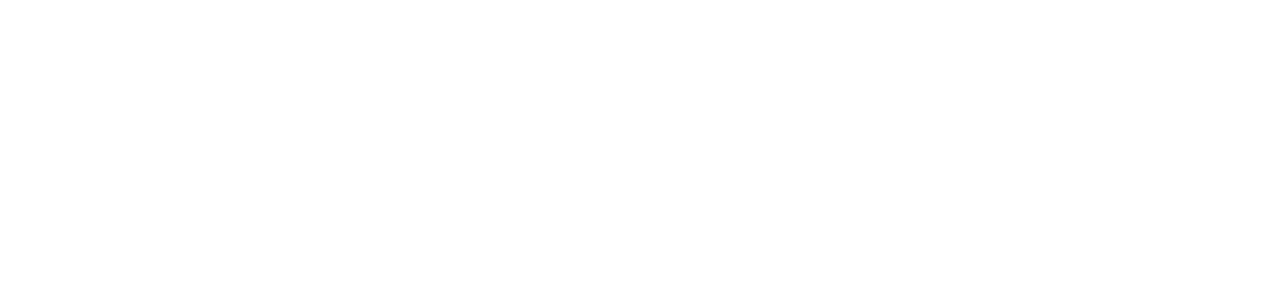
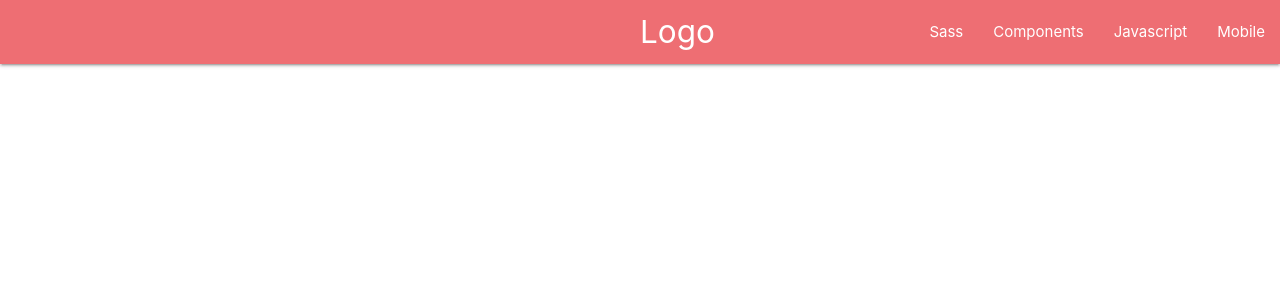
Before and after one commit to Shellsea31/evergreen-clean, a React (Create React App) app in the folder client/: page / in a window 1280 px wide. Shown: the top 300 px of the page. Built offline with nearby package versions, Linux system fonts and the light colour scheme.

Commit message:
ADDED: onClick event to collapsed menu, console log menu

```diff
--- a/client/src/App.css
+++ b/client/src/App.css
@@ -1,6 +1,5 @@
 .App {
   text-align: center;
-  background-color: #282c34;
 }
 
 .App-header {
--- a/client/src/App.js
+++ b/client/src/App.js
@@ -1,11 +1,12 @@
 // import logo from './logo.svg';
 import './App.css';
+import NavBar from './components/NavBar/NavBar';
 
 
 function App() {
   return (
     <div className="App">
-
+      <NavBar/>
     </div>
   );
 }
--- a/client/src/components/NavBar/NavBar.js
+++ b/client/src/components/NavBar/NavBar.js
@@ -1,11 +1,56 @@
-import React from 'react'
+import React from "react";
+const NavBar = () => {
+  return (
+    <div>
+      <nav>
+        <div class="nav-wrapper">
+          <a href="#!" class="brand-logo">
+            Logo
+          </a>
+          <a
+            onClick={(e) => {
+              e.preventDefault();
+              console.log("menu");
+            }}
+            href="#"
+            data-target="mobile-demo"
+            class="sidenav-trigger"
+          >
+            <i class="material-icons">menu</i>
+          </a>
+          <ul class="right hide-on-med-and-down">
+            <li>
+              <a href="sass.html">Sass</a>
+            </li>
+            <li>
+              <a href="badges.html">Components</a>
+            </li>
+            <li>
+              <a href="collapsible.html">Javascript</a>
+            </li>
+            <li>
+              <a href="mobile.html">Mobile</a>
+            </li>
+          </ul>
+        </div>
+      </nav>
 
-const NavBar = () => {
-    return (
-        <div>
-            <h1>This is NavBar</h1>
-        </div>
-    )
-}
+      <ul class="sidenav" id="mobile-demo">
+        <li>
+          <a href="sass.html">Sass</a>
+        </li>
+        <li>
+          <a href="badges.html">Components</a>
+        </li>
+        <li>
+          <a href="collapsible.html">Javascript</a>
+        </li>
+        <li>
+          <a href="mobile.html">Mobile</a>
+        </li>
+      </ul>
+    </div>
+  );
+};
 
-export default NavBar
+export default NavBar;
```
